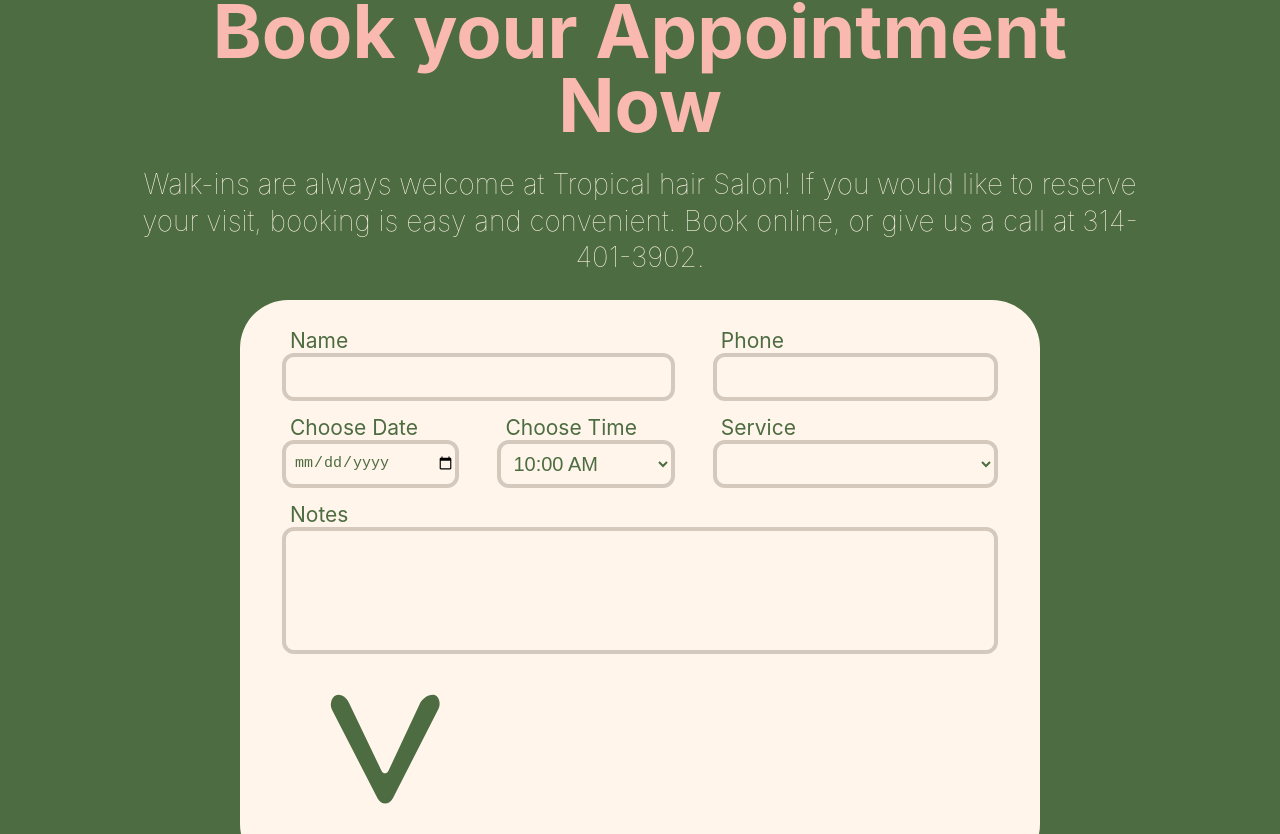
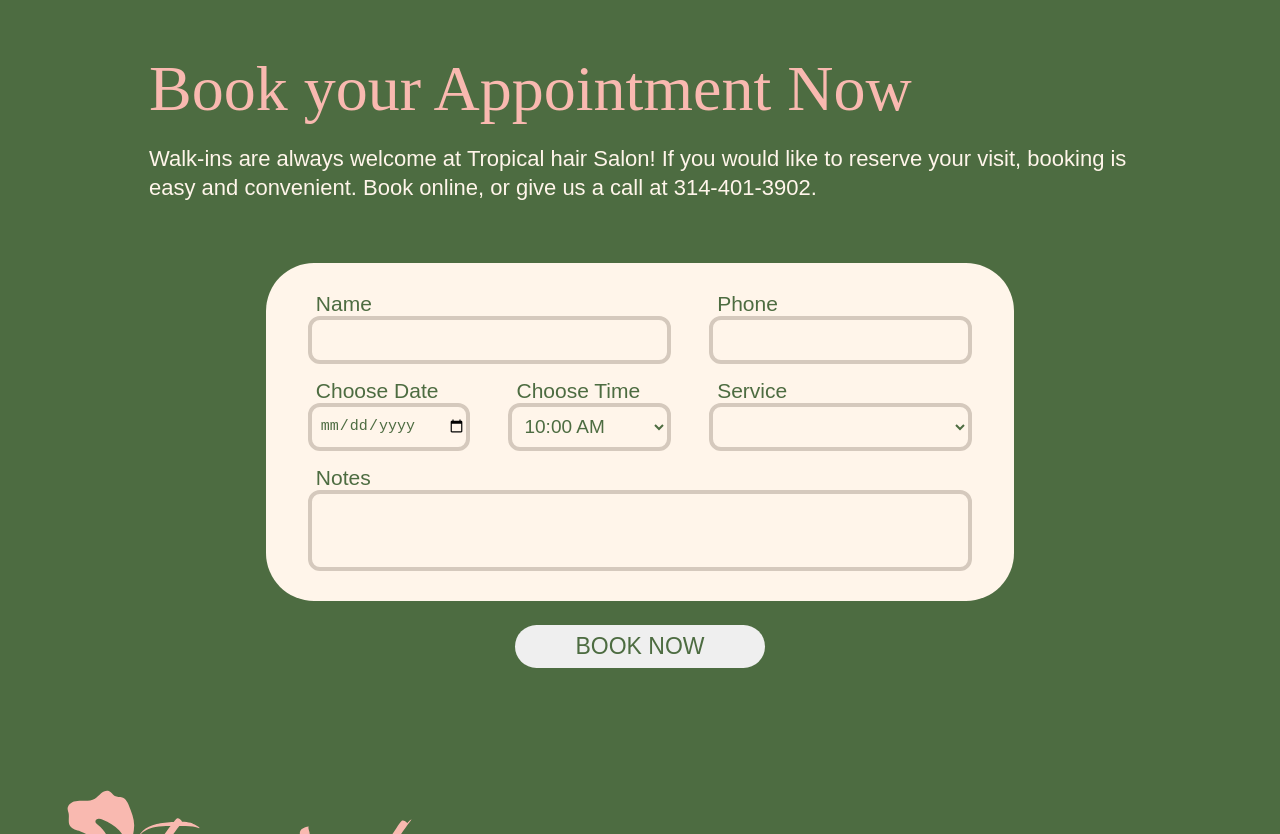
Before and after one commit to tagtart1/tropical-hair-salon, a React (Create React App) app: page / in a window 1280 px wide. Shown: the part 3186-4020 px from the top of the page. Built offline with nearby package versions, Linux system fonts and the light colour scheme; a web font is replaced by a local one.

Commit message:
redesign

```diff
--- a/src/components/Appointment.jsx
+++ b/src/components/Appointment.jsx
@@ -15,6 +15,7 @@ const Appointment = () => {
           </p>
         </div>
         <form action="">
+          <div className="inputs-container">
             <div className="form-group name-group">
               <label htmlFor="name">Name</label>
               <input type="text" id="name" name="name" />
@@ -42,9 +43,10 @@ const Appointment = () => {
             </div>
             <div className="form-group  notes-group">
               <label htmlFor="notes">Notes</label>
-            <textarea name="notes" id="notes" cols="30" rows="5"></textarea>
-            <FormArrow />
+              <textarea name="notes" id="notes" cols="30" rows="3"></textarea>
             </div>
+          </div>
+          <button type="submit">BOOK NOW</button>
         </form>
       </div>
     </section>
--- a/src/styles/Appointment.scss
+++ b/src/styles/Appointment.scss
@@ -8,32 +8,47 @@
   align-items: center;
   flex-direction: column;
   padding: 32px;
+
   .content {
     width: 100%;
     max-width: 1030px;
     display: flex;
     flex-direction: column;
     align-items: center;
+
     .top-text {
+      margin-bottom: 36px;
+      margin-left: 24px;
       h1 {
-        text-align: center;
         color: $light-pink;
-        font-size: 74px;
+        font-size: 64px;
         margin-bottom: 24px;
+
+        font-family: eloquent-jf-pro, serif;
+        font-weight: 400;
+        font-style: normal;
       }
       p {
         color: $white;
-        font-size: 28px;
+        font-size: 22px;
         font-weight: 100;
         line-height: 1.3;
-        text-align: center;
+
+        font-family: brandon-grotesque, sans-serif;
+        font-weight: 400;
+        font-style: normal;
       }
     }
 
     form {
+      display: flex;
+      flex-direction: column;
+      gap: 24px;
+      align-items: center;
+      .inputs-container {
+        max-width: 800px;
         width: 100%;
         background-color: $white;
-      max-width: 800px;
         margin-top: 24px;
         padding: 30px 42px;
         border-radius: 48px;
@@ -42,6 +57,9 @@
         display: grid;
         grid-template-columns: 1fr 1fr 1fr 1fr 1fr 1fr 1fr;
 
+        font-family: brandon-grotesque, sans-serif;
+        font-weight: 400;
+        font-style: normal;
         .form-group {
           display: flex;
           flex-direction: column;
@@ -51,13 +69,13 @@
           label {
             color: $light-green;
             font-size: 21px;
-          font-weight: normal;
+
             margin-left: 8px;
           }
           input,
           select {
             border: 4px solid rgb(213, 201, 189);
-          font-size: 20px;
+            font-size: 19px;
             height: 48px;
             border-radius: 12px;
             background-color: $white;
@@ -87,9 +105,13 @@
             background-color: $white;
             color: $light-green;
             padding-left: 8px;
+
+            font-family: brandon-grotesque, sans-serif;
+            font-weight: 400;
+            font-style: normal;
           }
         }
-
+      }
       .name-group {
         grid-column: span 4;
       }
@@ -108,6 +130,19 @@
       .notes-group {
         grid-column: span 7;
       }
+
+      button {
+        color: $light-green;
+        font-size: 23px;
+        padding: 8px 0px;
+        font-family: brandon-grotesque, sans-serif;
+        font-weight: 500;
+        font-style: normal;
+        border-radius: 24px;
+        border: none;
+        width: 100%;
+        max-width: 250px;
+      }
     }
   }
 }
@@ -116,6 +151,7 @@
   .appointment-section {
     .content {
       .top-text {
+        margin-left: 0px;
         h1 {
           text-align: left;
           font-size: 54px;
@@ -126,7 +162,9 @@
       }
 
       form {
-        grid-template-columns: repeat(8, 1fr);
+        width: 100%;
+        .inputs-container {
+        }
         .form-group {
           label {
           }
@@ -140,6 +178,48 @@
           }
 
           textarea {
+          }
+        }
+      }
+    }
+  }
+}
+
+@media (max-width: 768px) {
+  .appointment-section {
+    .content {
+      .top-text {
+        h1 {
+          font-size: 40px;
+        }
+        p {
+          font-size: 17px;
+        }
+      }
+
+      form {
+        .inputs-container {
+          padding: 20px 28px;
+          column-gap: 16px;
+          grid-template-columns: repeat(8, 1fr);
+        }
+        .form-group {
+          label {
+            font-size: 18px;
+          }
+          input,
+          select {
+            height: 40px;
+            font-size: 17px;
+          }
+
+          input:focus,
+          select:focus,
+          textarea:focus {
+          }
+
+          textarea {
+            height: 80px;
           }
         }
 
@@ -165,57 +245,3 @@
     }
   }
 }
-
-@media (max-width: 768px) {
-  .appointment-section {
-    .content {
-      .top-text {
-        h1 {
-          font-size: 40px;
-        }
-        p {
-          font-size: 17px;
-        }
-      }
-
-      form {
-        padding: 20px 28px;
-        column-gap: 16px;
-        .form-group {
-          label {
-            font-size: 18px;
-          }
-          input,
-          select {
-            height: 40px;
-            font-size: 17px;
-          }
-
-          input:focus,
-          select:focus,
-          textarea:focus {
-          }
-
-          textarea {
-            height: 80px;
-          }
-        }
-
-        .name-group {
-        }
-        .phone-group {
-        }
-
-        .time-group {
-          grid-column: span 6;
-        }
-
-        .service-group {
-        }
-
-        .notes-group {
-        }
-      }
-    }
-  }
-}
--- a/src/styles/Footer.scss
+++ b/src/styles/Footer.scss
@@ -5,8 +5,11 @@ footer {
   justify-content: center;
   align-items: center;
   background-color: $light-green;
+  font-family: muli, sans-serif;
+  font-weight: 400;
+  font-style: normal;
+  padding: 20px;
 
-  padding: 20px;
   .footer-content {
     display: flex;
     justify-content: space-between;
@@ -22,14 +25,14 @@ footer {
       color: $light-pink;
       gap: 52px;
       text-align: right;
-      font-size: 28px;
-      font-weight: 100;
+      font-size: 24px;
     }
   }
 }
 
 @media (max-width: 1024px) {
   footer {
+    padding-top: 40px;
     .footer-content {
       flex-direction: column;
       gap: 32px;
@@ -39,6 +42,14 @@ footer {
 
       .misc-info {
         text-align: center;
+        flex-direction: row-reverse;
+        .address-contact {
+          text-align: right;
+        }
+
+        .hours {
+          text-align: left;
+        }
       }
     }
   }
@@ -48,14 +59,15 @@ footer {
   footer {
     .footer-content {
       flex-direction: column;
-      gap: 24px;
+
       img {
-        max-width: 250px;
+        max-width: 275px;
       }
 
       .misc-info {
         gap: 24px;
-        font-size: 22px;
+        font-size: 18px;
+        line-height: 1.2;
       }
     }
   }
@@ -65,7 +77,6 @@ footer {
   footer {
     .footer-content {
       img {
-        max-width: 250px;
       }
 
       .misc-info {
--- a/src/styles/Hero.scss
+++ b/src/styles/Hero.scss
@@ -70,17 +70,32 @@
   }
 }
 
-@media (max-width: 500px) {
+@media (max-width: 768px) {
   #hero-section {
     .content {
       .hero-text {
         .big {
-          font-size: 72px;
+          font-size: 54px;
         }
         .small {
-          font-size: 32px;
+          font-size: 28px;
         }
       }
     }
   }
 }
+
+@media (max-width: 368px) {
+  #hero-section {
+    .content {
+      .hero-text {
+        .big {
+          font-size: 48px;
+        }
+        .small {
+          font-size: 24px;
+        }
+      }
+    }
+  }
+}
--- a/src/styles/Services.scss
+++ b/src/styles/Services.scss
@@ -78,7 +78,7 @@
     padding: 32px 32px;
     .content {
       h1 {
-        font-size: 32px;
+        font-size: 28px;
         margin-bottom: 16px;
       }
 
@@ -90,16 +90,18 @@
       .services-grid {
         grid-template-columns: 1fr;
         row-gap: 20px;
-        direction: rtl;
+        width: auto;
         .service-category-list {
+          width: 100%;
           gap: 8px;
           h2 {
             font-weight: 600;
-            font-size: 24px;
+            font-size: 21px;
           }
           ul {
             font-size: 18px;
             gap: 12px;
+            width: 100%;
           }
         }
       }
```
Lines whose indentation alone changed are shown as unchanged.
